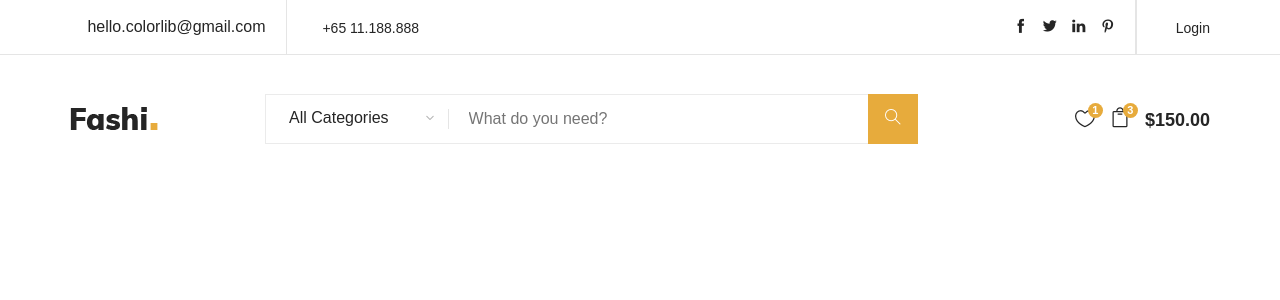
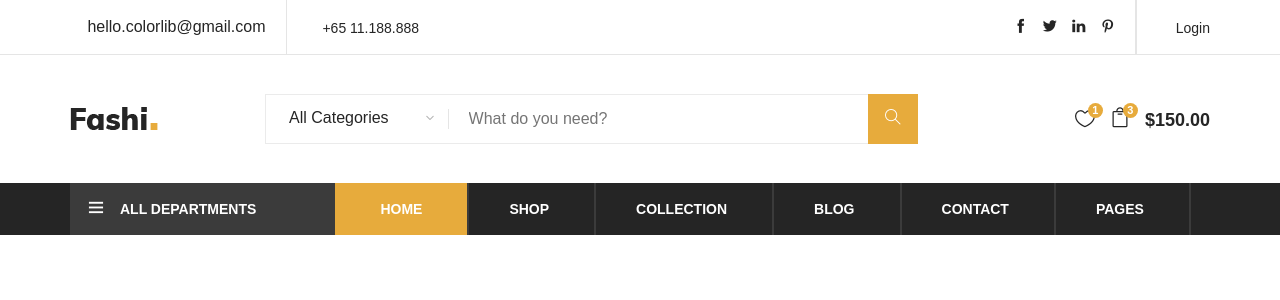
Before and after one commit to gilesccs/cratertest, a React (Create React App) app in the folder frontend/: page / in a window 1280 px wide. Shown: the top 300 px of the page. Built offline with nearby package versions, Linux system fonts and the light colour scheme; a web font is replaced by a local one.

Commit message:
Added navbar

```diff
--- /dev/null
+++ b/frontend/src/components/header/navbar.js
@@ -0,0 +1,64 @@
+import React from "react";
+import "./../../css/bootstrap.min.css";
+import "./../../css/font-awesome.min.css";
+import './../../css/themify-icons.css';
+import './../../css/elegant-icons.css';
+// import './../../css/owl.carousel.min.css';
+import "./../../css/nice-select.css";
+// import './../../css/jquery-ui.min.css';
+import "./../../css/slicknav.min.css";
+import "./../../css/style.css";
+
+function NavBar() {
+    return (
+        <div class="nav-item">
+        <div class="container">
+            <div class="nav-depart">
+                <div class="depart-btn">
+                    <i class="ti-menu"></i>
+                    <span>All departments</span>
+                    <ul class="depart-hover">
+                        <li class="active"><a href="#">Women’s Clothing</a></li>
+                        <li><a href="#">Men’s Clothing</a></li>
+                        <li><a href="#">Underwear</a></li>
+                        <li><a href="#">Kid's Clothing</a></li>
+                        <li><a href="#">Brand Fashion</a></li>
+                        <li><a href="#">Accessories/Shoes</a></li>
+                        <li><a href="#">Luxury Brands</a></li>
+                        <li><a href="#">Brand Outdoor Apparel</a></li>
+                    </ul>
+                </div>
+            </div>
+            <nav class="nav-menu mobile-menu">
+                <ul>
+                    <li class="active"><a href="./index.html">Home</a></li>
+                    <li><a href="./shop.html">Shop</a></li>
+                    <li><a href="#">Collection</a>
+                        <ul class="dropdown">
+                            <li><a href="#">Men's</a></li>
+                            <li><a href="#">Women's</a></li>
+                            <li><a href="#">Kid's</a></li>
+                        </ul>
+                    </li>
+                    <li><a href="./blog.html">Blog</a></li>
+                    <li><a href="./contact.html">Contact</a></li>
+                    <li><a href="#">Pages</a>
+                        <ul class="dropdown">
+                            <li><a href="./blog-details.html">Blog Details</a></li>
+                            <li><a href="./shopping-cart.html">Shopping Cart</a></li>
+                            <li><a href="./check-out.html">Checkout</a></li>
+                            <li><a href="./faq.html">Faq</a></li>
+                            <li><a href="./register.html">Register</a></li>
+                            <li><a href="./login.html">Login</a></li>
+                        </ul>
+                    </li>
+                </ul>
+            </nav>
+            <div id="mobile-menu-wrap"></div>
+        </div>
+    </div>
+
+    );
+}
+
+export default NavBar;
--- a/frontend/src/pages/homepage/homepage.js
+++ b/frontend/src/pages/homepage/homepage.js
@@ -1,12 +1,14 @@
 import React from 'react';
 import Header from './../../components/header/header';
 import Search from './../../components/header/Search';
+import NavBar from './../../components/header/navbar';
 
 function Homepage() {
     return (
       <div >
         <Header></Header>
         <Search></Search>
+        <NavBar></NavBar>
       </div>
     );
   }
```
Also changed, not shown: frontend/src/components/header/Search.js (+31 -11 lines).
